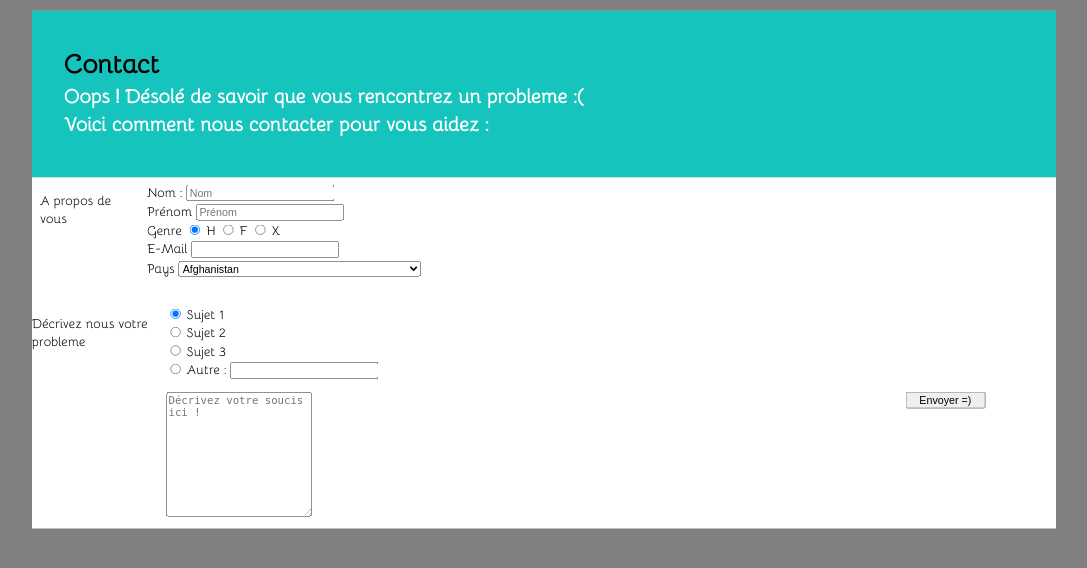
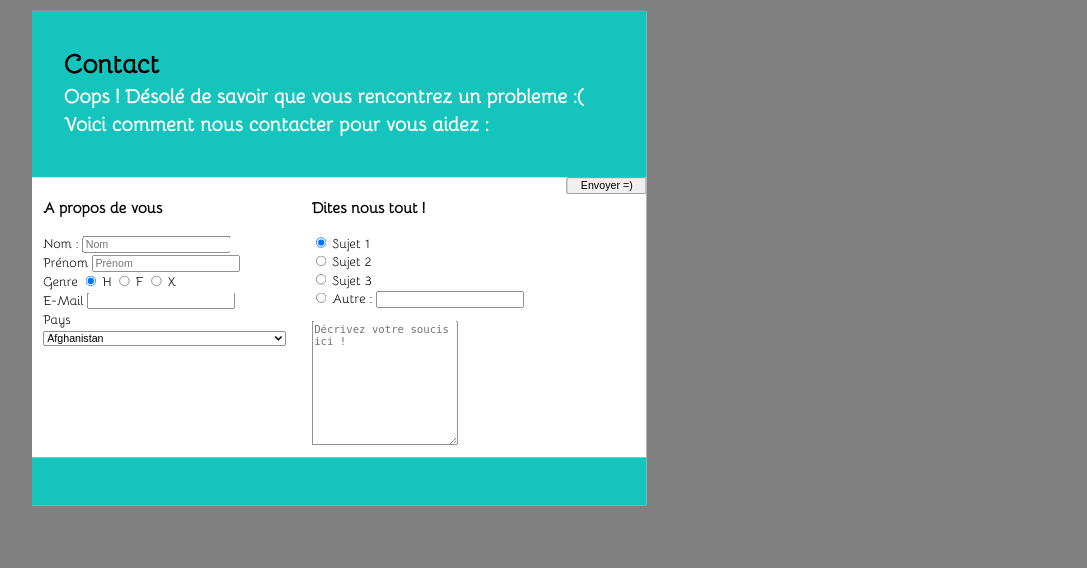
Before and after one commit to GabrieleVir/Formulaire, a PHP site: page / in a window 1280 px wide. Shown: the top 568 px of the page, without its empty margins (104-1191 px from the left). Run offline with PHP 8.4, Linux system fonts and the light colour scheme.

Commit message:
lateral box design

```diff
--- a/css/style.css
+++ b/css/style.css
@@ -22,6 +22,7 @@ body {
 
 form {
   background-color: #FFFFFF;
+  display: inline-block;
 
 }
 
@@ -47,52 +48,52 @@ h2 {
 
 
 fieldset{
-  display:inline;
+  display:inline-block;
 
 
 }
-.top-left {
-  display:inline;
-  float:left;
-  padding-left: 10px;
-  width:120px;
-}
+
 
 .info {
   width:90%;
   width:12%;
   display: inline;
+  border: 0px solid black;
+  vertical-align: top;
+
 }
 
-.info {
-  width:80%;
-  border: 0px solid black;
-}
 
 .message {
-  margin-top: 20px;
-  width: 80%;
+  margin-top: 0px;
+
   display:inline;
   border: 0px solid black;
 
+  vertical-align: top;
+
+
 }
 
-.bottom-left {
 
-  display:inline;
-  float:left;
-
-  width:12%;
-  margin-top: 20px;
-}
 
 button {
   display:block;
   float:right;
   width:100px;
+    vertical-align: top;
+
 
 }
 
 input {
   float:flex;
 }
+
+footer {
+
+   background-color: #15C5BD;
+   width: 100%;
+   height: 60px;
+
+}
--- a/index.html
+++ b/index.html
@@ -26,12 +26,11 @@
 
 
 	</header>
- <div class="top-left">
-	<p>A propos de vous</p>
- </div>
+
 
 
  <fieldset class="info">
+ <h3>A propos de vous</h3>
  	<div class="nom">
  		<label for="nom"> Nom :</label>
  		<input type="text" id="nom" placeholder="Nom">
@@ -319,15 +318,13 @@
  </fieldset>
 
 <!-- Ma partie à faire avec CSS -->
- <div class="bottom-left">
- 	<p> Décrivez nous votre probleme </p>
- </div>
+
 
 
  <fieldset class="message">
 
-  	<div>
 
+  			<h3>Dites nous tout ! </h3>
 
   			<input type="radio" name="sujet" id="Sujet" value="Sujet 1" checked> <label for="Sujet">Sujet 1</label><br>
   			<input type="radio" name="sujet" id="Sujet2" value="Sujet 2" > <label for="Sujet2">Sujet 2</label><br>
@@ -339,12 +336,25 @@
 		<label for="text-message">   </label>
 		<textarea id="text-message" rows="10"; cols=""; placeholder="Décrivez votre soucis ici !" ></textarea>
 
-		<button type="submit"> Envoyer =)</button>
-  	</div>
+
+
+
+
 
  </fieldset>
+<button type="submit"> Envoyer =)</button>
+
+
+<footer>
+
+
+</footer>
 
 </form>
+
+
+
+
 
 <?php
 
```
